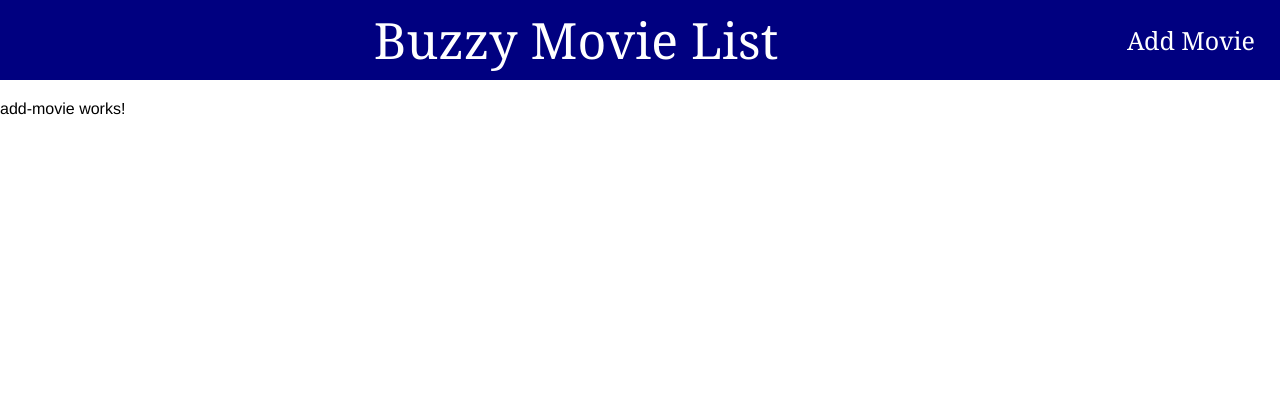
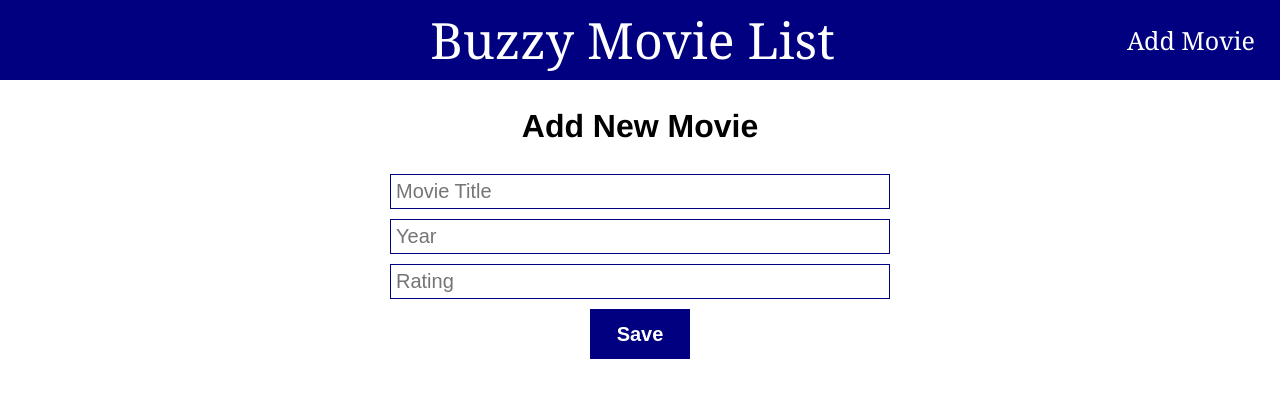
Before and after one commit to nbbuzzy1/movie-app, an Angular app: page /add-movie in a window 1280 px wide. Shown: the top 398 px of the page. Built offline with nearby package versions, Linux system fonts and the light colour scheme.

Commit message:
added filter and sortBy pipes

```diff
--- a/src/app/header/header.component.sass
+++ b/src/app/header/header.component.sass
@@ -8,7 +8,8 @@
 
 .header
   font-size: 50px
-  margin: 0 auto
+  margin: 0 auto 0 auto
+  padding-left: 113px
 
 .addMovie
   font-size: 25px
--- a/src/app/movie-list/add-movie/add-movie.component.html
+++ b/src/app/movie-list/add-movie/add-movie.component.html
@@ -1 +1,23 @@
-<p>add-movie works!</p>
+<div class="container">
+  <h1>Add New Movie</h1>
+  <div>
+    <input
+      type="text"
+      placeholder="Movie Title"
+      [(ngModel)]="newMovie.title">
+  </div>
+  <div>
+    <input
+      type="text"
+      placeholder="Year"
+      [(ngModel)]="newMovie.year">
+  </div>
+  <div>
+    <input
+      type="text"
+      placeholder="Rating"
+      [(ngModel)]="newMovie.rating"
+      >
+  </div>
+  <button [disabled]="!validateForm()" routerLink="/" (click)="onSave()">Save</button>
+</div>
--- a/src/app/movie-list/add-movie/add-movie.component.sass
+++ b/src/app/movie-list/add-movie/add-movie.component.sass
@@ -0,0 +1,23 @@
+.container
+  text-align: center
+
+input
+  width: 500px
+  max-width: 90%
+  padding: 5px
+  margin-bottom: 10px
+  border: 1px solid navy
+  color: navy
+  font-size: 20px
+
+button
+  background: navy
+  color: white
+  width: 100px
+  font-size: 20px
+  font-weight: bold
+  border: none
+  height: 50px
+
+button:hover
+  color: yellow
--- a/src/app/movie-list/add-movie/add-movie.component.ts
+++ b/src/app/movie-list/add-movie/add-movie.component.ts
@@ -1,15 +1,27 @@
 import { Component, OnInit } from '@angular/core';
+
+import { Movie } from '../movie.model';
+import { MoviesService } from '../movies.service';
 
 @Component({
   selector: 'app-add-movie',
   templateUrl: './add-movie.component.html',
   styleUrls: ['./add-movie.component.sass']
 })
-export class AddMovieComponent implements OnInit {
+export class AddMovieComponent {
+  newMovie: Movie = {
+    title: '',
+    year: null,
+    rating: null
+  };
 
-  constructor() { }
+  constructor(public moviesService: MoviesService) {}
 
-  ngOnInit() {
+  validateForm() {
+    return (this.newMovie.title && this.newMovie.year && this.newMovie.rating);
   }
 
+  onSave() {
+    this.moviesService.addMovies(this.newMovie);
+  }
 }
--- a/src/app/movie-list/movie-list.component.html
+++ b/src/app/movie-list/movie-list.component.html
@@ -1,6 +1,6 @@
 <div class="movieFilters">
   <input class="movieSearch" type="text" placeholder="Movie">
-  <select class="sort">
+  <select class="sort" #sort (change)="setSortFilter()">
     <option value="title">Title</option>
     <option value="year">Year</option>
     <option value="rating">Rating</option>
@@ -13,7 +13,7 @@
     <div class="ratingLabel">Rating</div>
   </div>
   <app-movie-list-item
-    *ngFor="let movieEl of movies"
+    *ngFor="let movieEl of movies | sortBy: this.modifiedSort"
     [movie]="movieEl">
   </app-movie-list-item>
 </div>
--- a/src/app/movie-list/movie-list.component.ts
+++ b/src/app/movie-list/movie-list.component.ts
@@ -1,4 +1,4 @@
-import { Component, OnInit } from '@angular/core';
+import { Component, OnInit, ViewChild, ElementRef } from '@angular/core';
 
 import { MovieService } from './movie.service';
 
@@ -8,12 +8,17 @@ import { MovieService } from './movie.service';
   styleUrls: ['./movie-list.component.sass']
 })
 export class MovieListComponent implements OnInit {
-
   movies = this.movieService.movies;
+  @ViewChild('sort', { static: false }) sort: ElementRef;
+  modifiedSort = 'title';
 
   constructor(public movieService: MovieService) { }
 
   ngOnInit() {
   }
 
+  setSortFilter() {
+    this.modifiedSort = this.sort.nativeElement.value;
+  }
+
 }
--- a/src/app/movie-list/movies.service.ts
+++ b/src/app/movie-list/movies.service.ts
@@ -1,9 +1,19 @@
 import { Injectable } from '@angular/core';
+
+import { MovieService } from './movie.service';
+import { Movie } from './movie.model';
 
 @Injectable({
   providedIn: 'root'
 })
 export class MoviesService {
+  constructor(private movieService: MovieService) {}
 
+  getMovies() {
 
+  }
+
+  addMovies(movie: Movie) {
+    this.movieService.movies.push(movie);
+  }
 }
--- /dev/null
+++ b/src/app/pipes/filter.pipe.ts
@@ -0,0 +1,12 @@
+import { Pipe, PipeTransform } from '@angular/core';
+
+@Pipe({
+  name: 'filter'
+})
+export class FilterPipe implements PipeTransform {
+
+  transform(value: any, ...args: any[]): any {
+    return null;
+  }
+
+}
--- /dev/null
+++ b/src/app/pipes/sortBy.pipe.ts
@@ -0,0 +1,27 @@
+import { PipeTransform, Pipe } from "@angular/core";
+
+@Pipe({
+  name: 'sortBy'
+})
+
+export class SortByPipe implements PipeTransform {
+  transform(value: any, propName: string) {
+    if (propName === 'title') {
+      return value.sort((a, b) => {
+        if (a[propName].toLowerCase() > b[propName].toLowerCase()) {
+          return 1;
+        } else {
+          return -1;
+        }
+      });
+    } else {
+      return value.sort((a, b) => {
+        if (a[propName] < b[propName]) {
+          return 1;
+        } else {
+          return -1;
+        }
+      });
+    }
+  }
+}
```
Also changed, not shown: src/app/app.module.ts (+8 -2 lines).
